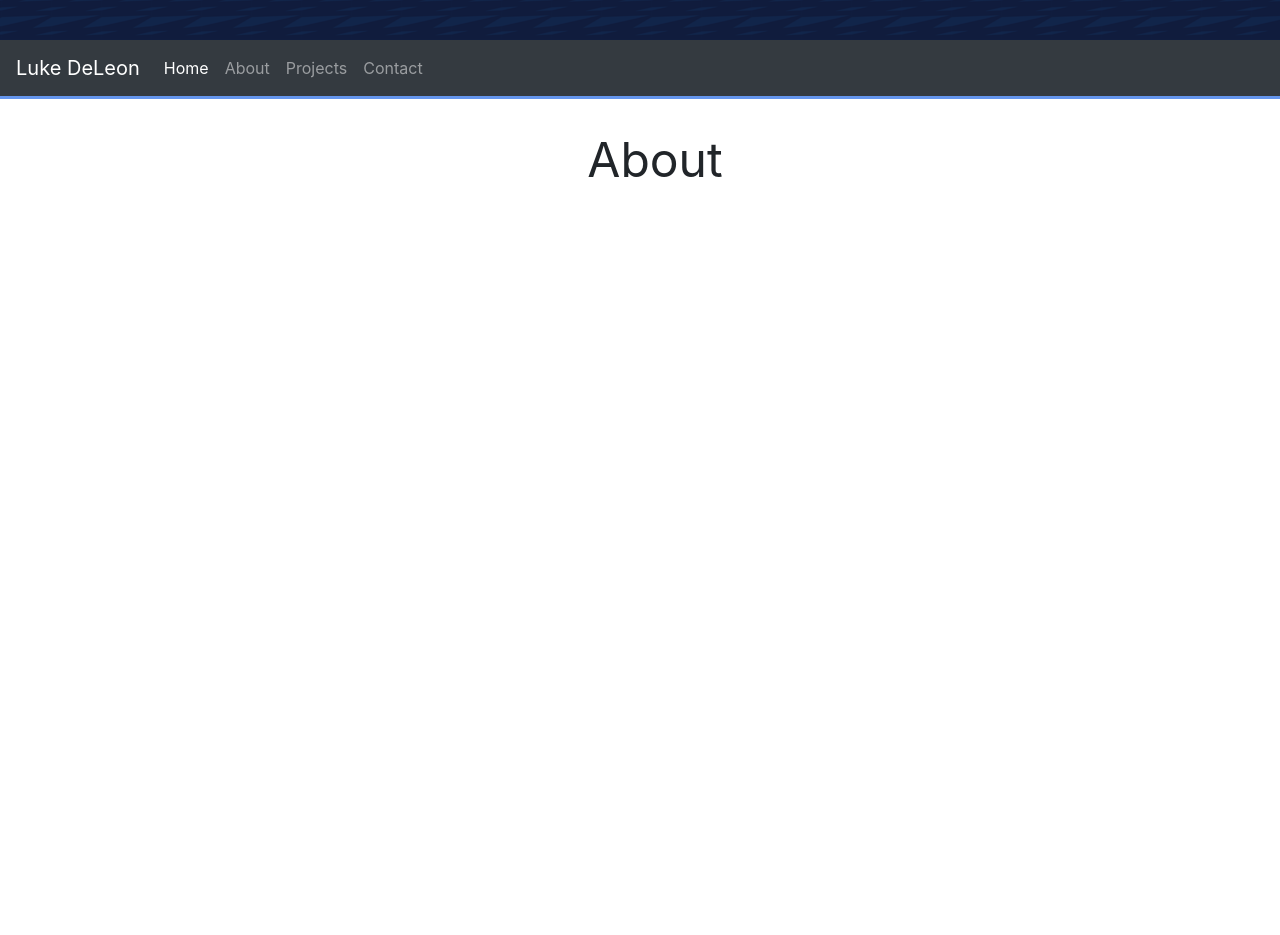
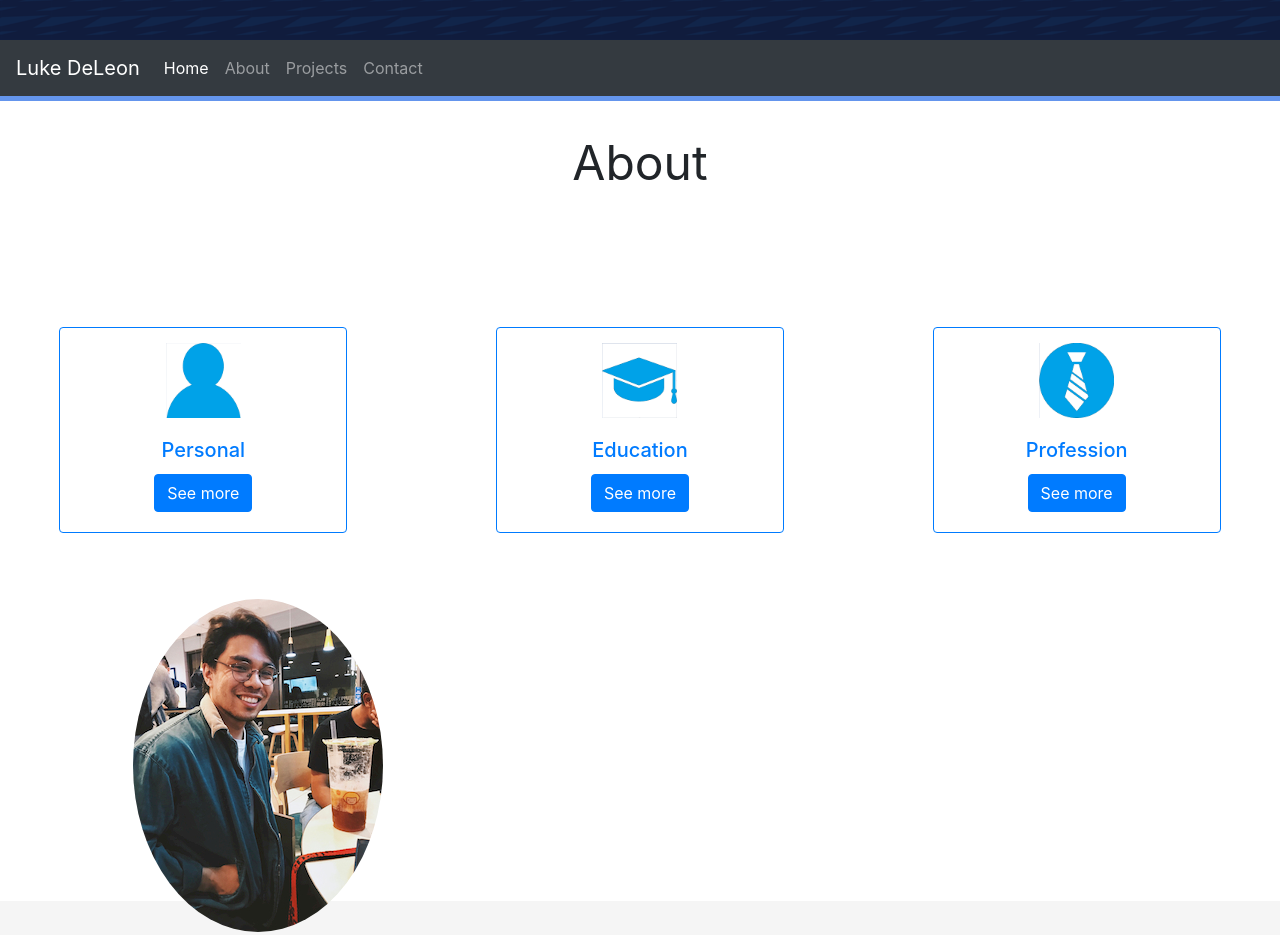
Before and after one commit to KingsOfDeLeon/Updated-Portfolio, a plain HTML site: page index.html in a window 1280 px wide. Shown: the part 760-1695 px from the top of the page. Before the commit the page ends 1084 px from the top, so only its background shows below. Drawn offline with nearby package versions, Linux system fonts and the light colour scheme.

Commit message:
created bulk of 'About' section

```diff
--- a/assets/css/style.css
+++ b/assets/css/style.css
@@ -17,6 +17,20 @@
   animation: 15s linear infinite;
   -webkit-animation: slide 15s linear infinite;
 }
+.blank-bkg {
+  background: white;
+  width: 100%;
+  height: 100vh;
+  text-align: center;
+  margin: 0;
+}
+.beige-bkg {
+  background: whitesmoke;
+  width: 100%;
+  height: 100vh;
+  text-align: center;
+  margin: 0;
+}
 
 .fill {
   min-height: 100%;
@@ -35,6 +49,9 @@
   flex-wrap: wrap;
 }
 #home {
+  height: 100%;
+}
+#about {
   height: 100%;
 }
 .home-message-container {
@@ -99,7 +116,7 @@
   top: 0;
 }
 
-#aboutHeader{
+.sectionHeader {
   margin-top: 2%;
   height: 25vh;
   width: 100vw;
@@ -108,10 +125,20 @@
   font-size: 36pt;
 }
 
-nav{
-    border-bottom: 3px solid cornflowerblue;
+nav {
+  border-bottom: 5px solid cornflowerblue;
 }
-.navbarContainer{
+.navbarContainer {
   height: inherit;
   width: inherit;
 }
+
+.card {
+  margin: 0 auto; /* Added */
+  float: none; /* Added */
+  margin-bottom: 10px; /* Added */
+}
+
+.profile-img {
+  border-radius: 50%;
+}
--- a/index.html
+++ b/index.html
@@ -18,6 +18,7 @@
 </head>
 
 <body>
+    <!-- ====== Home Section ====== -->
     <section id="home">
         <div class="container-fluid removePadding">
             <div class="row">
@@ -42,8 +43,10 @@
         </div>
     </section>
 
+    <!-- ====== NavBar Section ====== -->
     <div class="navbarContainer container-fluid removePadding">
         <nav class="navbar navbar-expand-lg navbar-dark bg-dark stick">
+            <!-- stick class is supposed to make the nav bar stick to the top once I scroll past it... -->
             <a class="navbar-brand" href="#home">Luke DeLeon</a>
             <button class="navbar-toggler" type="button" data-toggle="collapse" data-target="#navbarNav"
                 aria-controls="navbarNav" aria-expanded="false" aria-label="Toggle navigation">
@@ -67,15 +70,78 @@
             </div>
         </nav>
     </div>
+
+    <!-- ====== About Section ====== -->
     <section id="about">
-        <div class="container-fluid removePadding">
-            <div class="row-fluid">
-                <div class="col-sm-12 fill">
-                    <div id="aboutHeader">
+        <div class="container-fluid removePadding fill blank-bkg">
+            <div class="row">
+                <div class="col-sm-12">
+                    <div class="sectionHeader">
                         About
                     </div>
                 </div>
             </div>
+            <div class="row">
+                <div class="col-sm-4 col-personal text-center">
+                    <div class="card border-primary mb-3" style="max-width: 18rem;">
+                        <div class="text-center" style="padding-top: 15px">
+                            <img src="./assets/images/Personal_Icon_small.png" alt="Personal Icon" height="75px"
+                                width="75px">
+                        </div>
+                        <div class="card-body text-primary">
+                            <h5 class="card-title">Personal</h5>
+                            <button class="btn btn-primary btn-personal">See more</button>
+                        </div>
+                    </div>
+                </div>
+                <div class="col-sm-4 col-educational text-center">
+                    <div class="card border-primary mb-3" style="max-width: 18rem;">
+                        <div class="text-center" style="padding-top: 15px">
+                            <img src="./assets/images/Education_Icon_small.png" alt="Personal Icon" height="75px"
+                                width="75px">
+                        </div>
+                        <div class="card-body text-primary">
+                            <h5 class="card-title">Education</h5>
+                            <button class="btn btn-primary btn-educational">See more</button>
+                        </div>
+                    </div>
+                </div>
+                <div class="col-sm-4 col-professional text-center">
+                    <div class="card border-primary mb-3" style="max-width: 18rem;">
+                        <div class="text-center" style="padding-top: 15px">
+                            <img src="./assets/images/Professional_Icon_small.png" alt="Personal Icon" height="75px"
+                                width="75px">
+                        </div>
+                        <div class="card-body text-primary">
+                            <h5 class="card-title">Profession</h5>
+                            <button class="btn btn-primary btn-professional">See more</button>
+                        </div>
+                    </div>
+                </div>
+            </div>
+            <div class="row" style="margin-top: 50px">
+                <div class="col-sm-5">
+                    <div class="text-center">
+                        <img class="profile-img" src="./assets/images/Profile_Pic.jpg">
+                    </div>
+                </div>
+                <div class="col-sm-7 bio-Info-Here">
+                    <!-- Remember to populate bio info here -->
+                </div>
+            </div>
+        </div>
+    </section>
+
+    <section id="projects">
+        <div class="container-fluid removePadding fill beige-bkg">
+            <div class="row">
+                <div class="col-sm-12">
+                    <div class="sectionHeader">
+                        Projects
+                    </div>
+                </div>
+            </div>
+
         </div>
 
     </section>
```
Also changed, not shown: assets/images/Education_Icon_small.png (added), assets/images/Personal_Icon_small.png (added), assets/images/Profile_Pic.jpg (added), assets/images/professional_Icon_small.png (added). Lines whose indentation alone changed are shown as unchanged.
